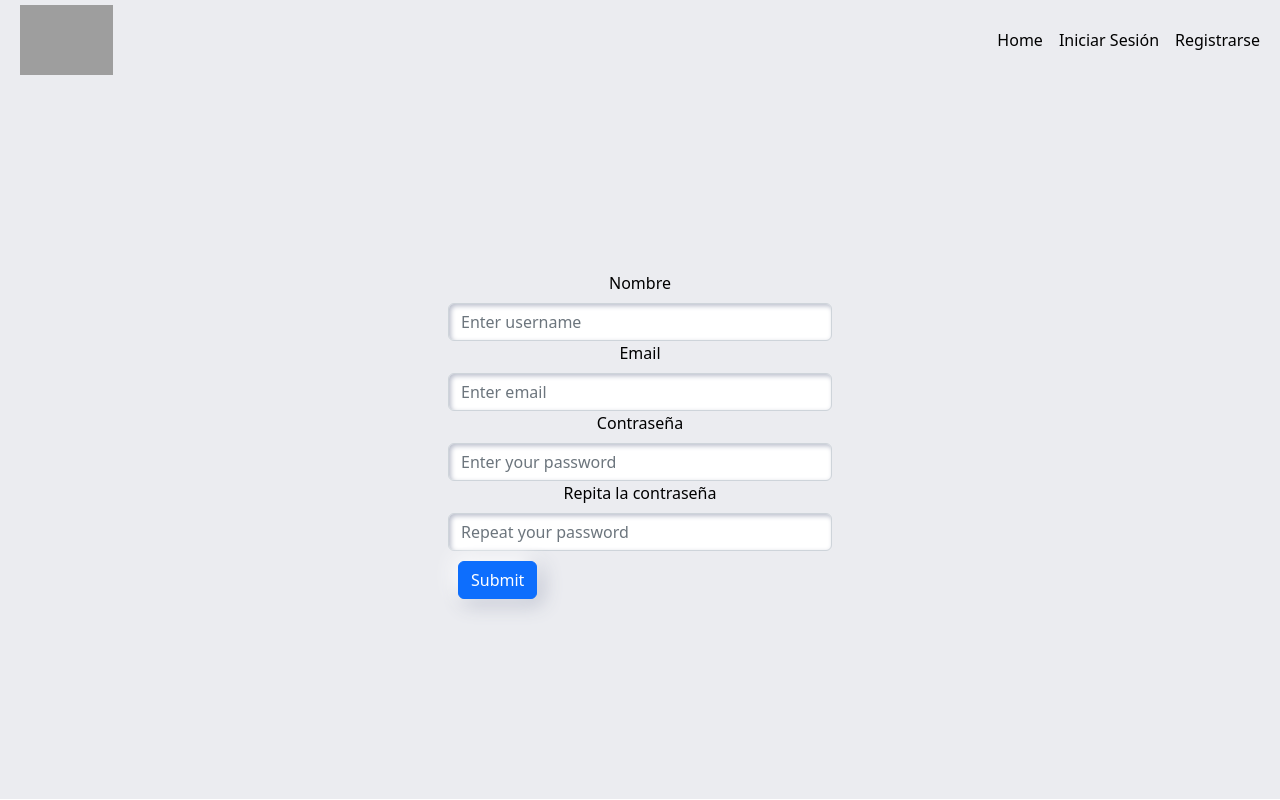
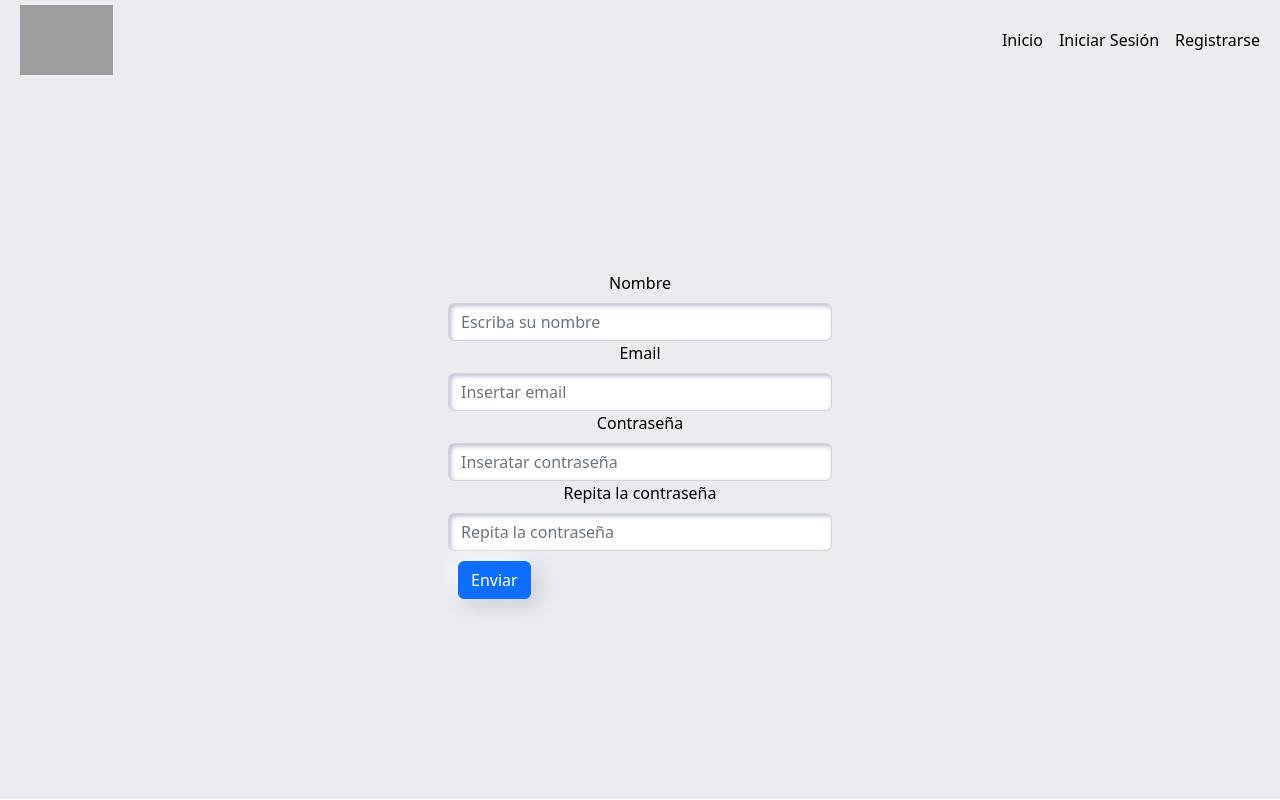
Before and after one commit to JuanGenovard/Front-Movile-Store, a React (Create React App) app: page /register in a window 1280 px wide. Built offline with nearby package versions, Linux system fonts and the light colour scheme; grey boxes are pictures that could not be loaded.

Commit message:
retoques de css

```diff
--- a/src/Components/Header/Header.jsx
+++ b/src/Components/Header/Header.jsx
@@ -15,7 +15,7 @@ function Header() {
         <header className="header">
             <img src="https://thumbs.dreamstime.com/b/logotipo-de-tel%C3%A9fonos-m%C3%B3viles-conexi%C3%B3n-smartphone-como-icono-archivo-vectorial-incluido-176710275.jpg" alt="" height="70" />
             <div>
-                <Link className='wordheader' to="/">Home</Link>
+                <Link className='wordheader' to="/">Inicio</Link>
                 {username
                     ? (
                         <>
--- a/src/Components/Login/Login.jsx
+++ b/src/Components/Login/Login.jsx
@@ -74,7 +74,7 @@ const Login = () => {
                     <Form.Label className="words">Email</Form.Label>
                     <Form.Control
                         type="email"
-                        placeholder='Enter email'
+                        placeholder='Insertar email'
                         value={form.email}
                         onChange={(e) => setField('email', e.target.value)}
                         isInvalid={!!errors.email}
@@ -91,7 +91,7 @@ const Login = () => {
                     <Form.Label className="words">Contraseña</Form.Label>
                     <Form.Control
                         type='password'
-                        placeholder='Enter your password'
+                        placeholder='Insertar constraseña'
                         value={form.password}
                         onChange={(e) => setField('password', e.target.value)}
                         isInvalid={!!errors.password}
@@ -105,7 +105,7 @@ const Login = () => {
                 <Form.Group className="boxboton" controlId='submit'>
                     <Button type='submit' className="Boton"
                         onClick={handleSubmit} >
-                        Login
+                        Iniciar
                     </Button>
 
                 </Form.Group>
--- a/src/Components/Register/Register.jsx
+++ b/src/Components/Register/Register.jsx
@@ -70,7 +70,7 @@ const Register = () => {
                 <Form.Group controlId='nombre'>
                     <Form.Label className='words'>Nombre</Form.Label>
                     <Form.Control
-                        placeholder='Enter username'
+                        placeholder='Escriba su nombre'
                         value={form.nombre}
                         onChange={(e) => setField('nombre', e.target.value)}
                         isInvalid={!!errors.nombre}
@@ -86,7 +86,7 @@ const Register = () => {
                     <Form.Label className='words'>Email</Form.Label>
                     <Form.Control
                         type='email'
-                        placeholder='Enter email'
+                        placeholder='Insertar email'
                         value={form.email}
                         onChange={(e) => setField('email', e.target.value)}
                         isInvalid={!!errors.email}
@@ -102,7 +102,7 @@ const Register = () => {
 
                     <Form.Control
                         type='password'
-                        placeholder='Enter your password'
+                        placeholder='Inseratar contraseña'
                         value={form.contraseña}
                         onChange={(e) => setField('contraseña', e.target.value)}
                         isInvalid={!!errors.contraseña}
@@ -118,7 +118,7 @@ const Register = () => {
                     <Form.Label className='words'>Repita la contraseña</Form.Label>
                     <Form.Control
                         type='password'
-                        placeholder='Repeat your password'
+                        placeholder='Repita la contraseña'
                         value={form.contraseña2}
                         onChange={(e) => setField('contraseña2', e.target.value)}
                         isInvalid={!!errors.contraseña2}
@@ -132,7 +132,7 @@ const Register = () => {
                 <Form.Group controlId='submit'>
                     <Button className='Boton' type='submit'
                         onClick={handleSubmit} >
-                        Submit
+                        Enviar
                     </Button>
                 </Form.Group>
             </Form>
--- a/src/Containers/Home/Home.jsx
+++ b/src/Containers/Home/Home.jsx
@@ -18,7 +18,7 @@ function Home() {
       </Row>
       <Row className="text-center">
           <Col sm={12} md={6} className='divtext1 d-flex justify-content-center align-items-center text'>
-            ¡Estás en MovileStore,<br />
+            ¡Estás en MobileStore,<br />
             la mejor web dedicada al<br />
             reacondicionado!
         </Col>
@@ -36,7 +36,7 @@ function Home() {
             <img className='imagenes' src={logo} alt="imagen" />
           </Col>
           <Col sm={12} md={6}  className='d-flex justify-content-center align-items-center'>
-            <h4> En nuestra MovilStore encontrarás<br />
+            <h4> En nuestra MobilStore encontrarás<br />
               una gran variedad de móviles de<br />
               alta gama a un precio increíble.</h4>
           </Col>
@@ -44,7 +44,7 @@ function Home() {
         <Row>
 
           <Col sm={12} md={6}  className='d-flex justify-content-center align-items-center'>
-            <h4> En nuestra MovilStore encontrarás<br />
+            <h4> En nuestra MobilStore encontrarás<br />
               una gran variedad de móviles de<br />
               alta gama a un precio increíble.</h4>
           </Col>
--- a/src/Containers/Movil/MovilDetails.jsx
+++ b/src/Containers/Movil/MovilDetails.jsx
@@ -25,7 +25,7 @@ const MovilDetail = () => {
         };
         const config = {
             headers: { Authorization: `Bearer ${token}` },
-          };
+        };
         axios.post('http://localhost:3001/compras/nuevocompras', comprasbody, config)
             .then(response => {
             })
@@ -34,11 +34,12 @@ const MovilDetail = () => {
     }
 
     useEffect(() => {
-        if(movil === null) {
-             axios.get(`http://localhost:3001/movils/${id}`).then(response => {
-            setMovil(response.data)
-            setCargando(false)
-        })}
+        if (movil === null) {
+            axios.get(`http://localhost:3001/movils/${id}`).then(response => {
+                setMovil(response.data)
+                setCargando(false)
+            })
+        }
 
     }, [])
 
@@ -48,11 +49,15 @@ const MovilDetail = () => {
 
     return (
         movil ? <div className="movildiv d-flex justify-content-center align-items-center">
-            <img  className="movilbox" src={movil.URL} alt="imagen" /><br />
-            {movil.nombre}<br />
-            {movil.color}<br />
-            {movil.precio}<br />
-            <Link className='divcomprar m-5 d-flex justify-content-center align-items-center' to="/venta" onClick={() => handleClick()}><h1> Comprar </h1></Link>
+            <img className="movilbox" src={movil.URL} alt="imagen" /><br />
+            <div className="divinfo d-flex flex-column">
+            <div className="nombreinfo">{movil.nombre}</div><br />
+            <div className="nombreinfo">{movil.color}</div><br />
+            <div className="nombreinfo">{movil.precio}</div><br />
+            </div>
+            <Link className='divcomprar m-5 d-flex justify-content-center align-items-center' to="/venta" onClick={() => handleClick()}>
+                <h1> Comprar </h1>
+            </Link>
         </div> : <div>No encontrado</div>
 
     );
--- a/src/Containers/Movil/MovilDetails.scss
+++ b/src/Containers/Movil/MovilDetails.scss
@@ -19,3 +19,7 @@
     background-color: black;
     color: white;
 }
+.nombreinfo{
+    font-size: large;
+    font-family: Verdana, Geneva, Tahoma, sans-serif;
+}
```
